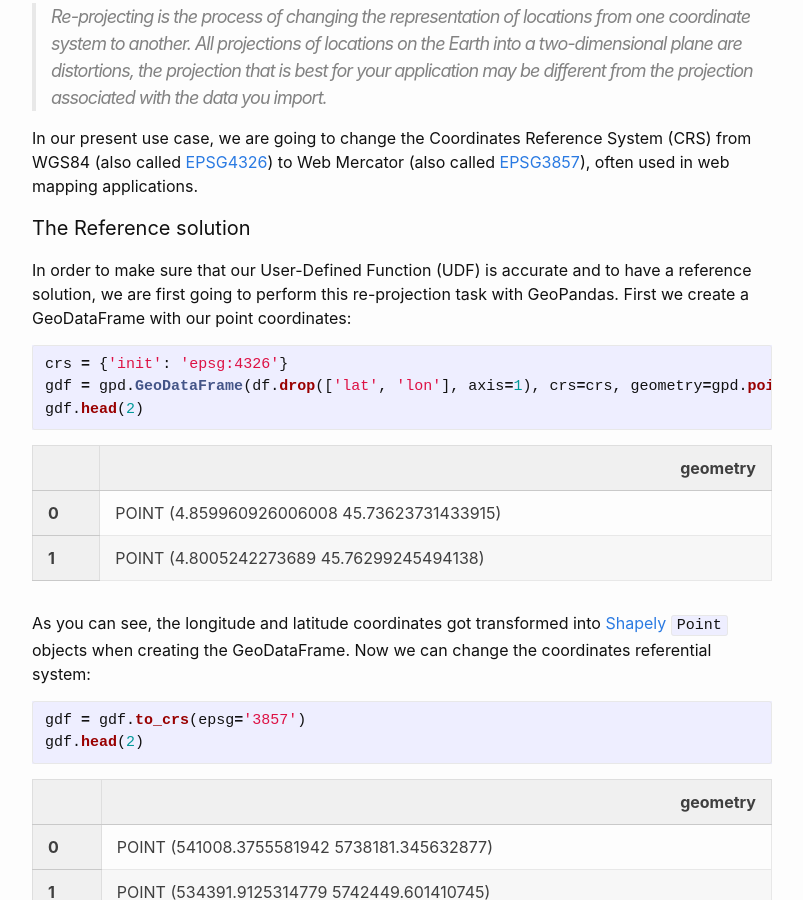
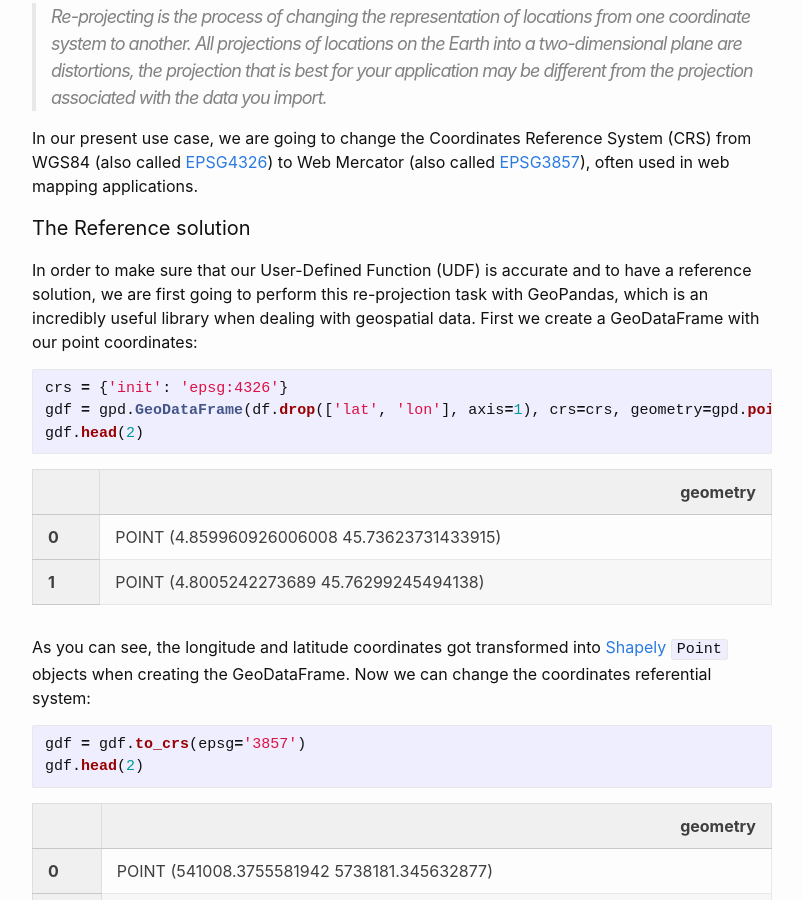
Before and after one commit to aetperf/aetperf.github.io, a Jekyll site: the page built from _posts/2019-06-12-GPU-Analytics_Ep-3,-Apply-a-function-to-the-rows-of-a-dataframe.md, in a window 1280 px wide and 900 px high, scrolled down 2362 px. Shown: the whole window, without its empty margins (238-1041 px from the left). Built offline with Jekyll 4.4.1, drawn with Linux system fonts in a browser that asks for light colours; comment, search, counter and statistics services are not loaded; some of the changed text lies outside the part shown.

Commit message:
small update

````diff
--- a/_posts/2019-06-12-GPU-Analytics_Ep-3,-Apply-a-function-to-the-rows-of-a-dataframe.md
+++ b/_posts/2019-06-12-GPU-Analytics_Ep-3,-Apply-a-function-to-the-rows-of-a-dataframe.md
@@ -131,7 +131,7 @@
 
 #### The Reference solution
 
-In order to make sure that our User-Defined Function (UDF) is accurate and to have a reference solution, we are first going to perform this re-projection task with GeoPandas. First we create a GeoDataFrame with our point coordinates:
+In order to make sure that our User-Defined Function (UDF) is accurate and to have a reference solution, we are first going to perform this re-projection task with GeoPandas, which is an incredibly useful library when dealing with geospatial data. First we create a GeoDataFrame with our point coordinates:
 
 
 ```python
@@ -244,7 +244,7 @@
 
 #### The re-projection function
 
-The formulae for the re-projection from EPSG4326 (WGS84) to EPSG3854 (Web Mercator) is taken from a [pdf](http://earth-info.nga.mil/GandG/wgs84/web_mercator/(U)%20NGA_SIG_0011_1.0.0_WEBMERC.pdf) found on the web and entitled "Implementation Practice Web Mercator Map Projection".
+The formulae for the re-projection from EPSG4326 (WGS84) to EPSG3854 (Web Mercator) is taken from a [pdf](http://earth-info.nga.mil/GandG/wgs84/web_mercator/(U)%20NGA_SIG_0011_1.0.0_WEBMERC.pdf) found on the web and entitled "Implementation Practice Web Mercator Map Projection". It is a fairly simple one compared with some other re-projection.
 
 The first function `to_EPSG3857_2` has two arguments: `lon` and `lat`, while the second one `to_EPSG3857_4` has four. The second one is a non-value returning function, modifying the input arguments. Also, in order to be compatible with `numba`, I had to use the `math` library instead of `numpy` for the `log` and `tan` functions (from what I understand, the math module has been implemented in Numba, but some numpy functions do not have an implementation that can be inlined by Numba??).
 
````
